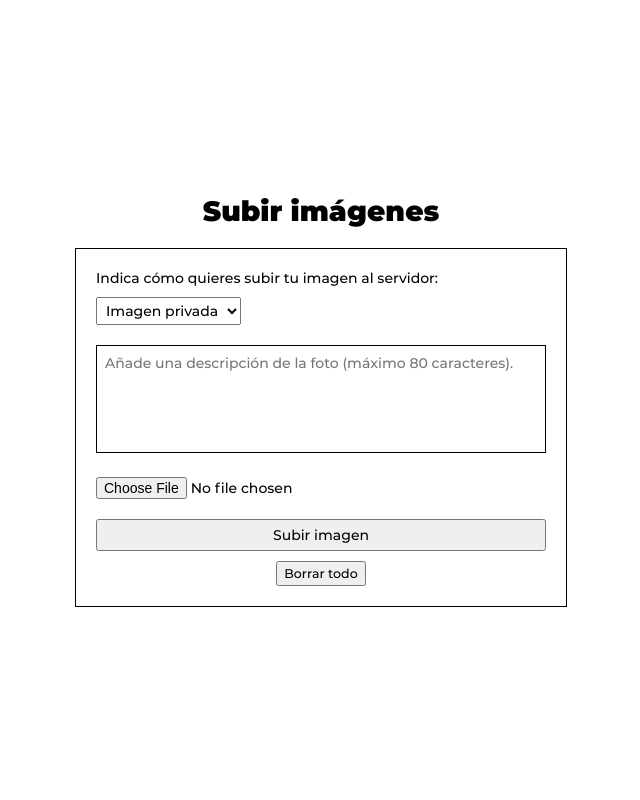
After one commit to Nethums/formularioRegistro, a PHP site: page /pages/subirImagenes.php in a window 1280 px wide. The commit adds this page. Shown: the whole page, without its empty margins (319-959 px from the left). Run offline with PHP 8.4, Linux system fonts and the light colour scheme.

Commit message:
FormularioSubirImagenes.php funcional
Primera versión donde hay que pasarle el usuario directamente.

```diff
--- a/css/estilos.css
+++ b/css/estilos.css
@@ -18,6 +18,15 @@ p.errorLogin {
     color: red;
     font-weight: bold;
     padding-top: 10px;
+}
+
+/* Clase error subirImagenes.php */
+p.errorImagen {
+    color: red;
+    font-weight: bold;
+    padding-top: 10px;
+    text-align: center;
+    margin-top: -120px;
 }
 
 /* Div container-galeria */
--- a/css/forms.css
+++ b/css/forms.css
@@ -59,3 +59,13 @@ input[type=reset] {
     margin: 0 auto;
     font-size: 0.9rem;
 }
+
+/* FormularioSubirImagenes */
+form.subirFoto select {
+    padding: 3px 5px;
+    margin-top: 10px;
+}
+
+form.subirFoto textarea {
+    margin: 20px 0;
+}
--- /dev/null
+++ b/forms/formularioSubirImagenes.php
@@ -0,0 +1,11 @@
+<form action="../libs/subirImagenes.php" method="post" enctype="multipart/form-data" class="subirFoto">
+    <label>Indica cómo quieres subir tu imagen al servidor: </label>
+    <select name="select">
+        <option value="privada">Imagen privada</option>
+        <option value="publica">Imagen pública</option>
+    </select>
+    <textarea name="descripcionFoto" rows="5" cols="50" placeholder="Añade una descripción de la foto (máximo 80 caracteres)." ></textarea>
+    <input type="file" name="fotoUsuario" id="fotoUsuario" />
+    <input type="submit" name="subirImagen" value="Subir imagen" />
+    <input type="reset" value="Borrar todo" />
+</form>
--- a/libs/config.php
+++ b/libs/config.php
@@ -1,5 +1,6 @@
 <?php
-    $rutaFinal = "fotosPerfil/";
+    $directorioUsuarios = "usuarios/";
+    $rutaPublica = "imagenes/";
     $extensionesValidas = ["image/jpeg", "image/jpg", "image/png", "image/gif"];
     $aficionesLista = ["Videojuegos", "Series", "Deportes", "Leer", "Bailar", "Senderismo", "Viajar", "Cocinar", "Cine", "Música"];
 ?>
--- /dev/null
+++ b/pages/subirImagenes.php
@@ -0,0 +1,18 @@
+<!DOCTYPE html>
+<html lang="en">
+    <head>
+        <meta charset="UTF-8">
+        <meta http-equiv="X-UA-Compatible" content="IE=edge">
+        <meta name="viewport" content="width=device-width, initial-scale=1.0">
+        <link rel="stylesheet" href="../css/estilos.css">
+        <title>Subir imágenes</title>
+    </head>
+    <body>
+        <div class="container">
+            <h1>Subir imágenes</h1>
+            <?php
+                include('../forms/formularioSubirImagenes.php');
+            ?>
+        </div>
+    </body>
+</html>
```
Also changed, not shown: libs/bGeneral.php (+58 -0 lines), libs/subirImagenes.php (added, +57 -0 lines), img/usuario_sin_foto.jpg (added), usuarios/Nethuns/foto_usuario_1.jpg (renamed from fotosPerfil/foto_usuario_1.jpg).
